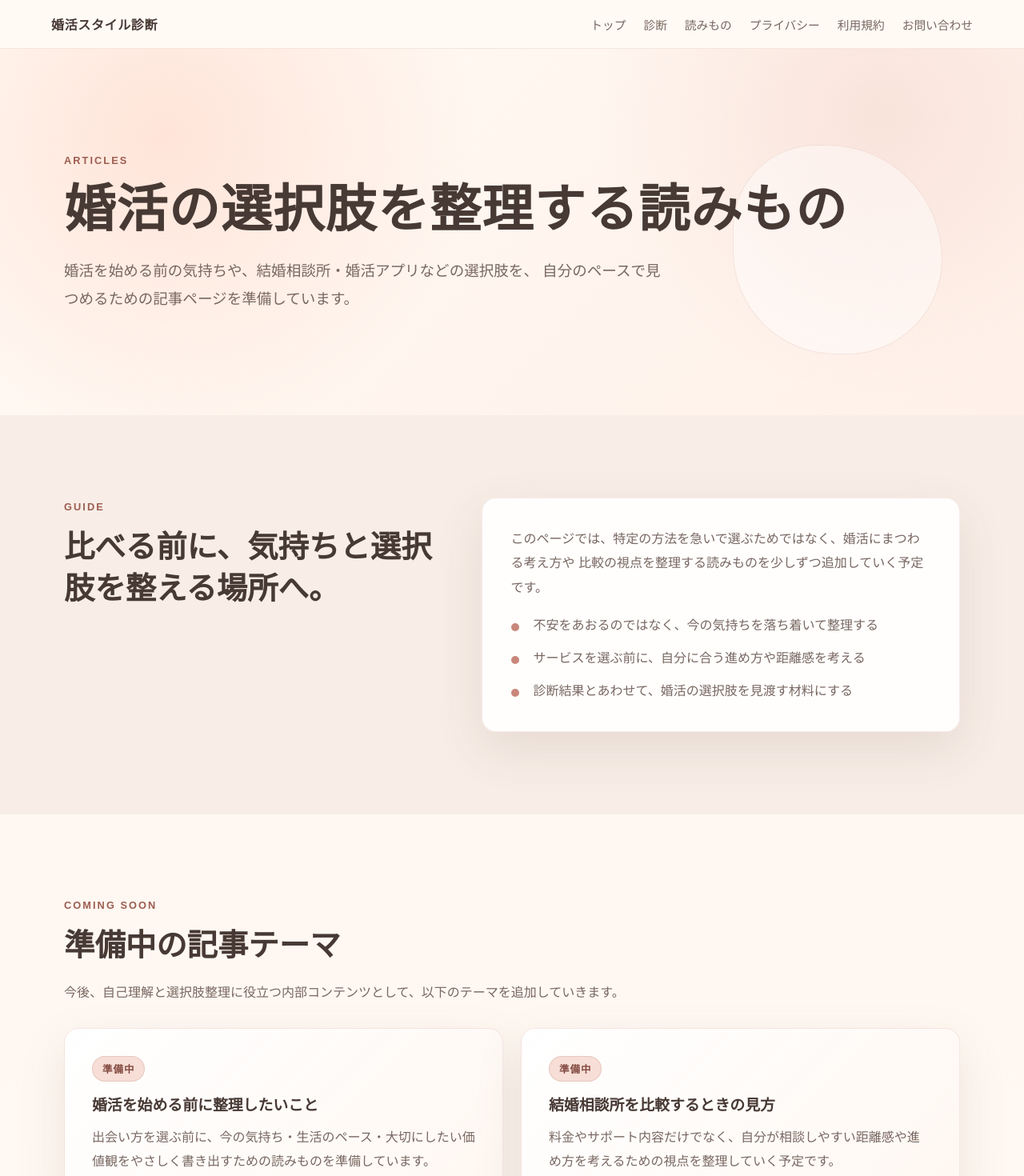
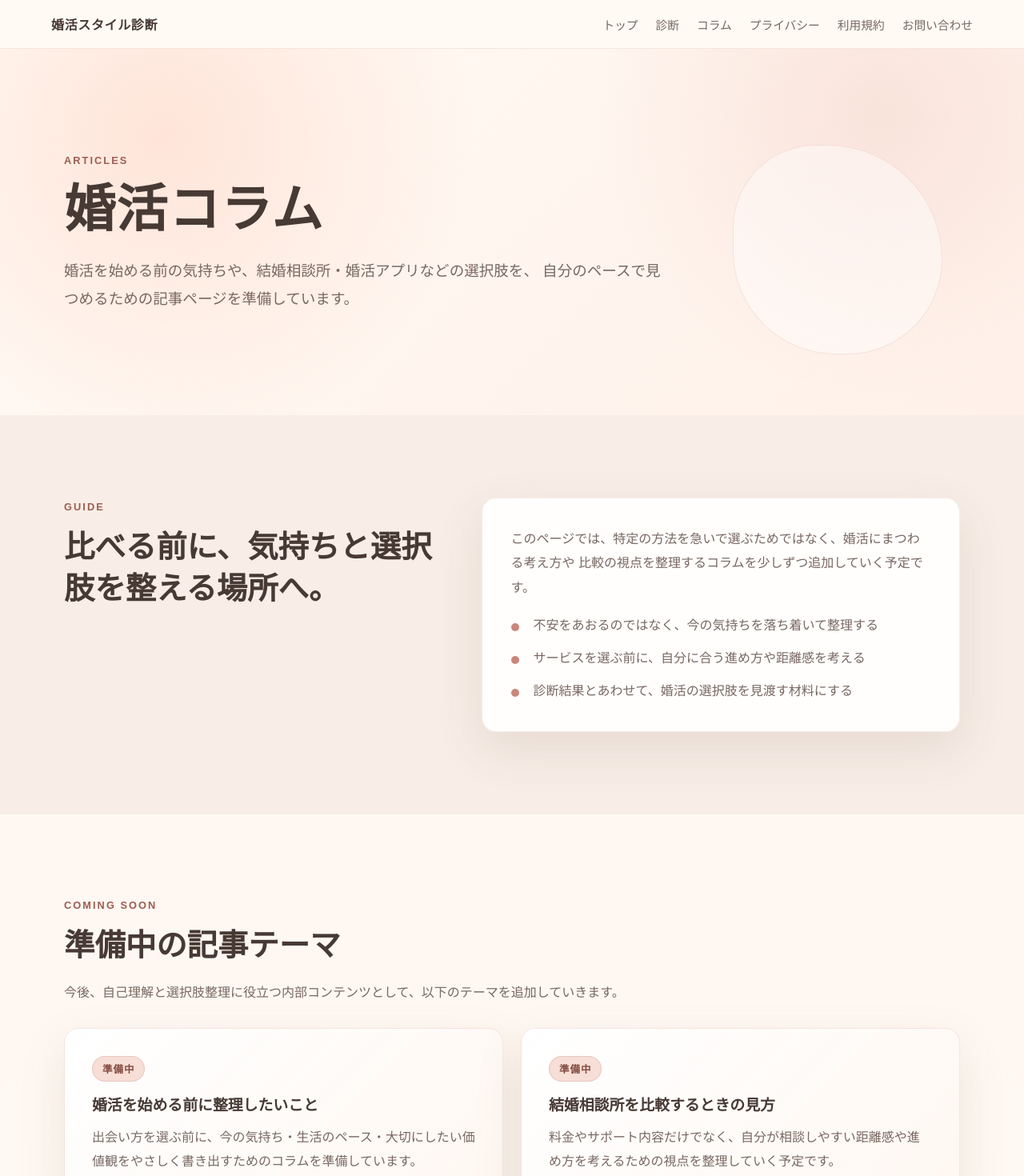
Before and after one commit to kenichis1971-cloud/konkatsu-diagnosis-site, a Next.js app: page /articles in a window 1280 px wide. Shown: the top 1470 px of the page at 80% size. Built offline with nearby package versions, Linux system fonts and the light colour scheme.

Commit message:
Adjust articles wording

```diff
--- a/app/articles/page.tsx
+++ b/app/articles/page.tsx
@@ -4,7 +4,7 @@ const articleCards = [
   {
     label: "準備中",
     title: "婚活を始める前に整理したいこと",
-    body: "出会い方を選ぶ前に、今の気持ち・生活のペース・大切にしたい価値観をやさしく書き出すための読みものを準備しています。",
+    body: "出会い方を選ぶ前に、今の気持ち・生活のペース・大切にしたい価値観をやさしく書き出すためのコラムを準備しています。",
   },
   {
     label: "準備中",
@@ -30,7 +30,7 @@ const guideItems = [
 ];
 
 export const metadata: Metadata = {
-  title: "婚活の選択肢を整理する読みもの",
+  title: "婚活コラム",
   description:
     "婚活を始める前の整理、結婚相談所や婚活アプリの見方、自分の結婚観を見直すヒントを準備している記事ページです。",
 };
@@ -41,7 +41,7 @@ export default function ArticlesPage() {
       <section className="articles-hero" aria-labelledby="articles-title">
         <div className="articles-hero__content">
           <p className="eyebrow">Articles</p>
-          <h1 id="articles-title">婚活の選択肢を整理する読みもの</h1>
+          <h1 id="articles-title">婚活コラム</h1>
           <p>
             婚活を始める前の気持ちや、結婚相談所・婚活アプリなどの選択肢を、
             自分のペースで見つめるための記事ページを準備しています。
@@ -58,7 +58,7 @@ export default function ArticlesPage() {
           <div className="text-card articles-role-card">
             <p>
               このページでは、特定の方法を急いで選ぶためではなく、婚活にまつわる考え方や
-              比較の視点を整理する読みものを少しずつ追加していく予定です。
+              比較の視点を整理するコラムを少しずつ追加していく予定です。
             </p>
             <ul className="articles-guide-list">
               {guideItems.map((item) => (
--- a/app/layout.tsx
+++ b/app/layout.tsx
@@ -25,7 +25,7 @@ export const metadata: Metadata = {
 const navigation = [
   { href: "/", label: "トップ" },
   { href: "/diagnosis", label: "診断" },
-  { href: "/articles", label: "読みもの" },
+  { href: "/articles", label: "コラム" },
   { href: "/privacy", label: "プライバシー" },
   { href: "/terms", label: "利用規約" },
   { href: "/contact", label: "お問い合わせ" },
```
